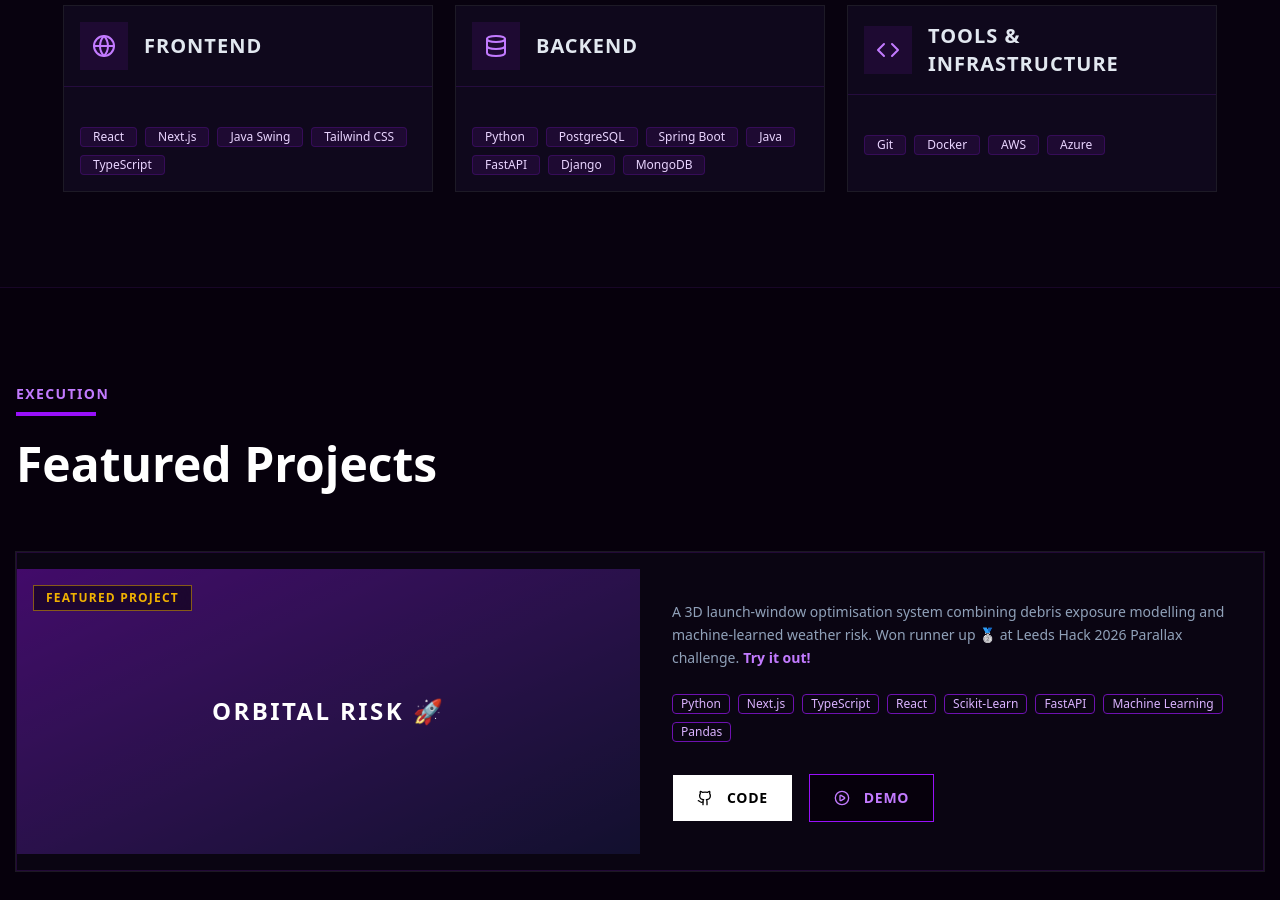
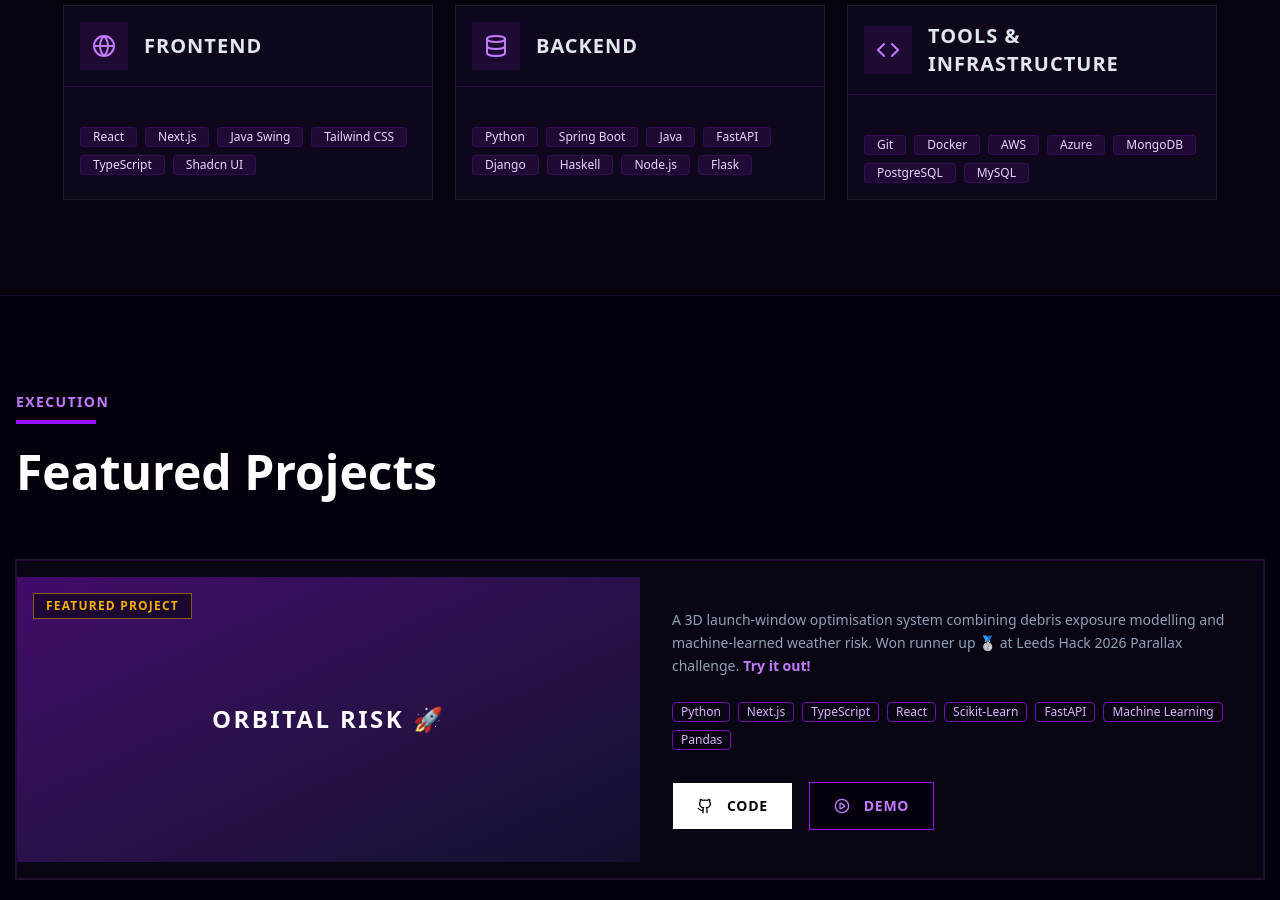
Before and after one commit to Vali-Hameed/Portfolio-Website, a Next.js app: page / in a window 1280 px wide. Shown: the part 2180-3080 px from the top of the page. Built offline with nearby package versions, Linux system fonts and the light colour scheme.

Commit message:
feat: update skills section with additional technologies and improve backend tools list

```diff
--- a/src/app/page.js
+++ b/src/app/page.js
@@ -83,9 +83,9 @@ const Portfolio = () => {
   };
 
   const skills = [
-    { category: "Frontend", icon: Globe, items: ["React", "Next.js", "Java Swing", "Tailwind CSS", "TypeScript"] },
-    { category: "Backend", icon: Database, items: ["Python", "PostgreSQL", "Spring Boot", "Java", "FastAPI", "Django", "MongoDB"] },
-    { category: "Tools & Infrastructure", icon: Code, items: ["Git", "Docker", "AWS", "Azure"] }
+    { category: "Frontend", icon: Globe, items: ["React", "Next.js", "Java Swing", "Tailwind CSS", "TypeScript","Shadcn UI"] },
+    { category: "Backend", icon: Database, items: ["Python", "Spring Boot", "Java", "FastAPI", "Django", "Haskell", "Node.js", "Flask"] },
+    { category: "Tools & Infrastructure", icon: Code, items: ["Git", "Docker", "AWS", "Azure", "MongoDB", "PostgreSQL", "MySQL"] }
   ];
 
   const projects = [
```
